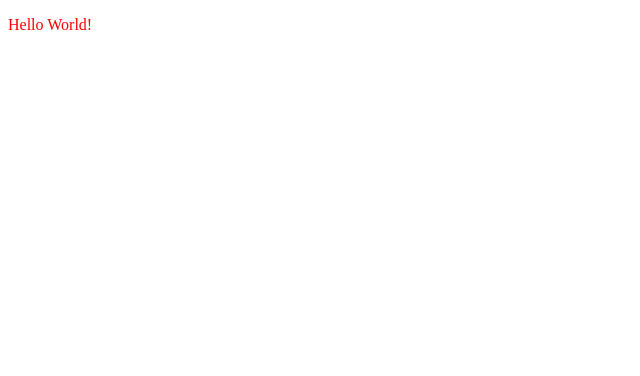
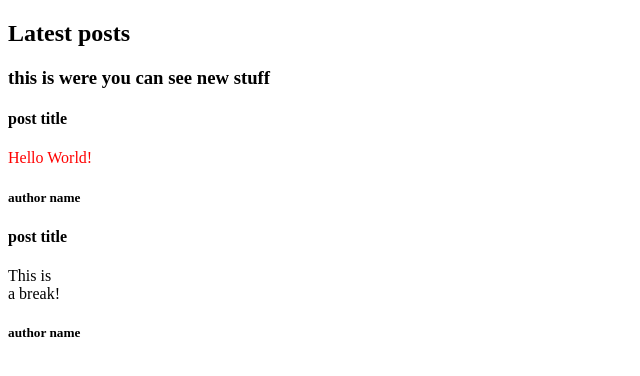
Before and after one commit to chandlormartin/rootlearning, a plain HTML site: page index.html in a window 1280 px wide. Shown: the whole page, without its empty margins (0-640 px from the left). Drawn offline with Linux system fonts and the light colour scheme.

Commit message:
added htags, articles, and breaks

```diff
--- a/index.html
+++ b/index.html
@@ -6,10 +6,26 @@
     <meta charset ="UTF-8">       <!-- meta tag is tag that has information. charset is an attribute that says what characters to use-->
   </head>
   <body>                        <!-- contains content that will be visiable inside website -->
-    <p title = "This is content!" style="color:red;"> <!-- title is info that appears when hoveing over text. -->
-      Hello World! </p>
+    <section>
+      <h2>Latest posts</h2>     <!-- contains content that will be visiable inside website -->
+      <h3>this is were you can see new stuff</h3>
+      <article>   <!--shows that content inside posts are related -->
+        <h4>post title</h4>
+          <p title = "This is content!" style="color:red;"> Hello World! </p> <!-- title is info that appears when hoveing over text. -->
+        <h5>author name</h5>
+      </article>
+      <article>   <!--shows that content inside posts are related -->
+        <h4>post title</h4>
+          <p> This is <br> a break! </p> <!-- <br> inserts a newline -->
+        <h5>author name</h5>
+      </article>
+    </section>
   </body>
 </html>                     <!-- tells when html doc ends -->
 
 
- <!-- ATRUBUTE -->
+ <!-- ATTRIBUTES -->
+
+
+<!-- HTAGS
+-->
```
